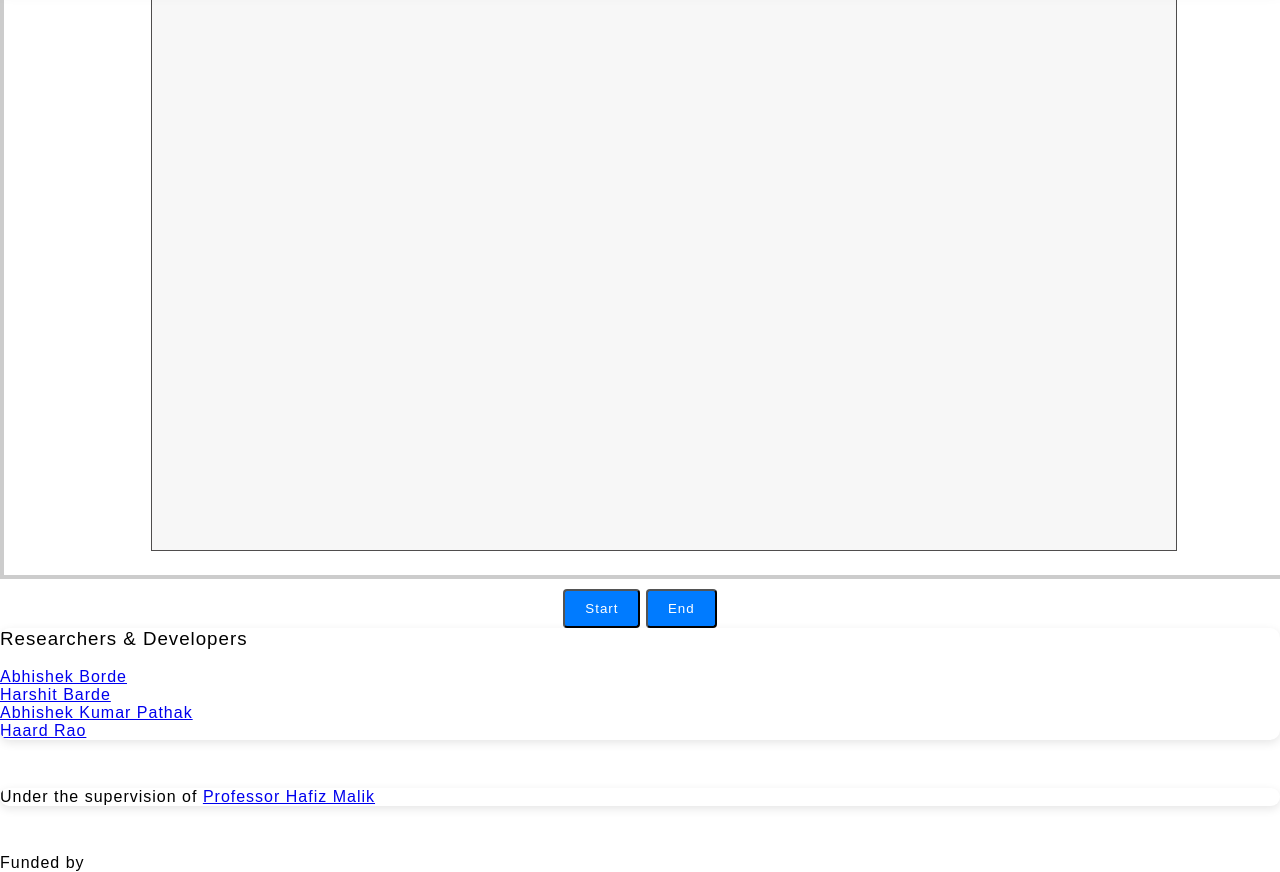
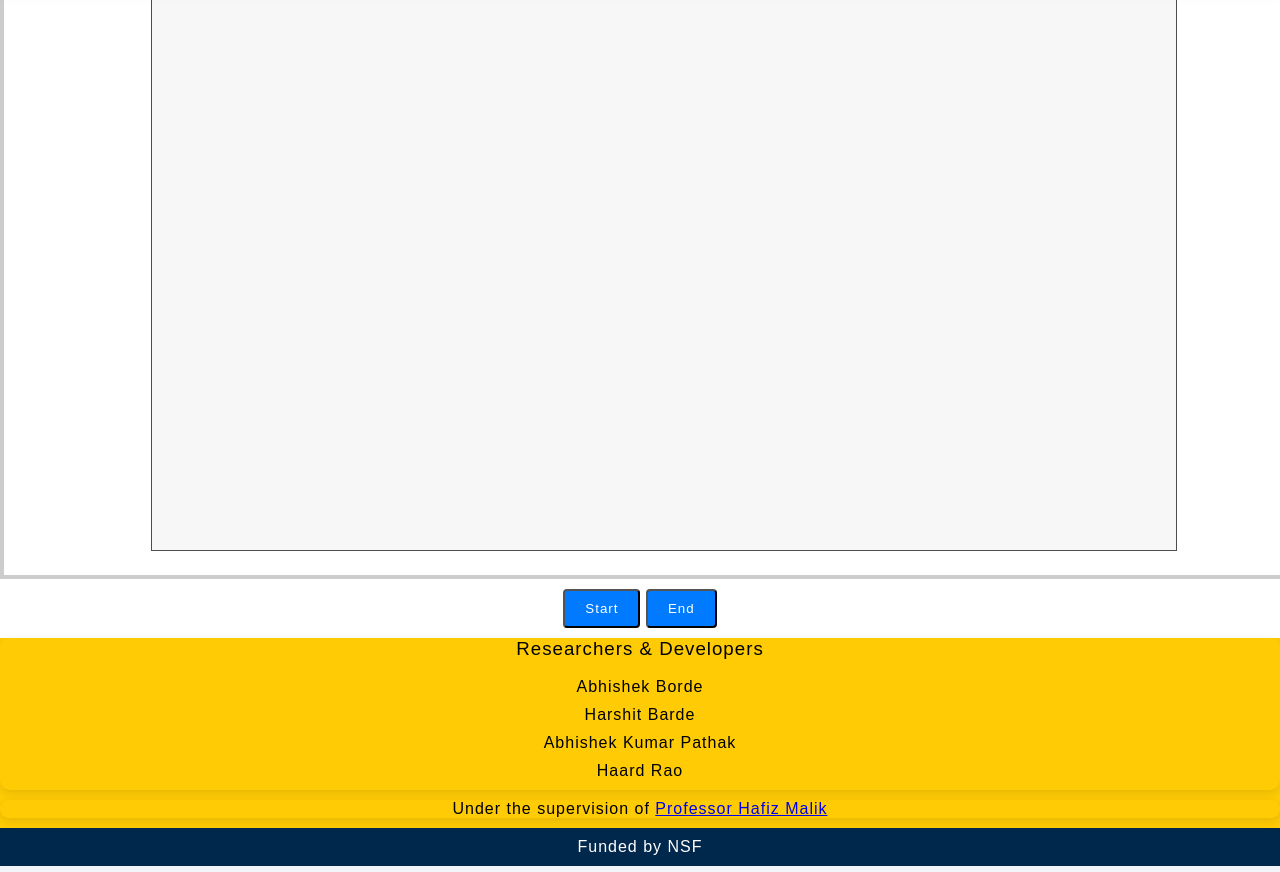
Before and after one commit to harshitb09/Can_Visualization, a Flask app: page /visualization in a window 1280 px wide; the page is wider, and only the part inside the window is pictured. Shown: the part 115-987 px from the top of that part. Run offline with Flask 3, Linux system fonts and the light colour scheme; data that the repository does not hold is empty.

Commit message:
Reapply "Update network_vis.html"
This reverts commit 39cc22b6219bd8c069766980ac40ed4320b14665.

```diff
--- a/App/templates/network_vis.html
+++ b/App/templates/network_vis.html
@@ -315,6 +315,52 @@
         order: initial !important;
     }
 }
+    .footer {
+    background-color: #FFCB05;
+    color: black;
+    text-align: center;
+
+}
+.footer .section {
+    display: flex;
+    justify-content: center;
+    margin: 10px 0;
+}
+.footer .section div {
+    margin: 0 20px;
+}
+.footer .section div span {
+    display: block;
+}
+.footer .section div span a{
+    display: block;
+    color: black;
+}
+.footer .bottom-bar {
+    background-color: #00274c;
+    padding: 10px 0;
+    color: white;
+}
+.footer .section ul {
+    list-style: none;
+    padding: 0;
+}
+
+.footer .section ul li {
+    margin-bottom: 10px;
+    ;
+}
+
+.footer .section ul li a {
+    text-decoration: none;
+    color: black
+}
+
+.footer .section ul li a:hover {
+    color: white;
+    background-color: #00274C;
+    transition: all ease-in-out 350ms;
+}
   </style>
 </head>
 <body>
```
